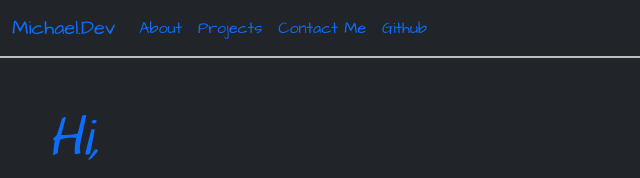
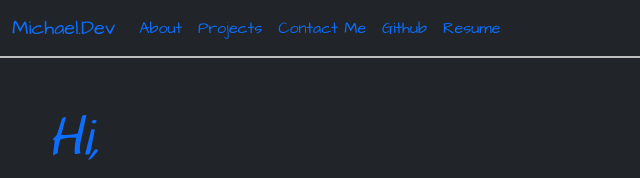
Before and after one commit to MichaelDigi/Portfolio-update-1, a plain HTML site: page index.html in a window 1280 px wide. Shown: the top 178 px of the page, 0-640 px from the left. Drawn offline with nearby package versions, Linux system fonts and the light colour scheme.

Commit message:
added resume link

```diff
--- a/index.html
+++ b/index.html
@@ -23,6 +23,7 @@
           <a class="nav-link text-primary" href="#proj">Projects</a>
           <a class="nav-link text-primary" href="#contact">Contact Me</a>
           <a class="nav-link text-primary" href="https://github.com/MichaelDigi" target="__blank">Github</a>
+          <a class="nav-link text-primary" href="https://drive.google.com/file/d/1OAmOOfLix4CoYb-XfOtUbD3VzX977okQ/view?usp=sharing">Resume</a>
         </div>
       </div>
     </div>
```
